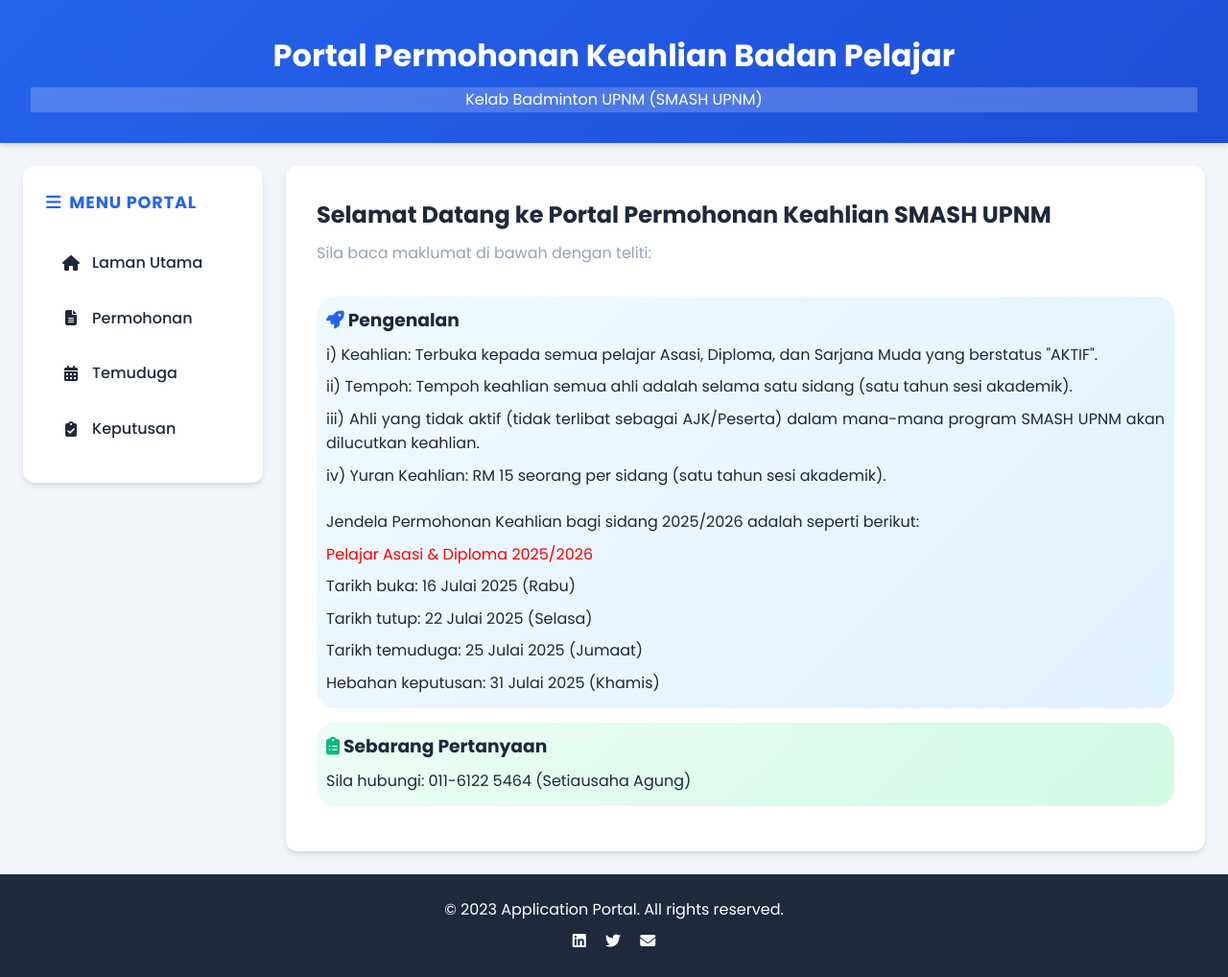
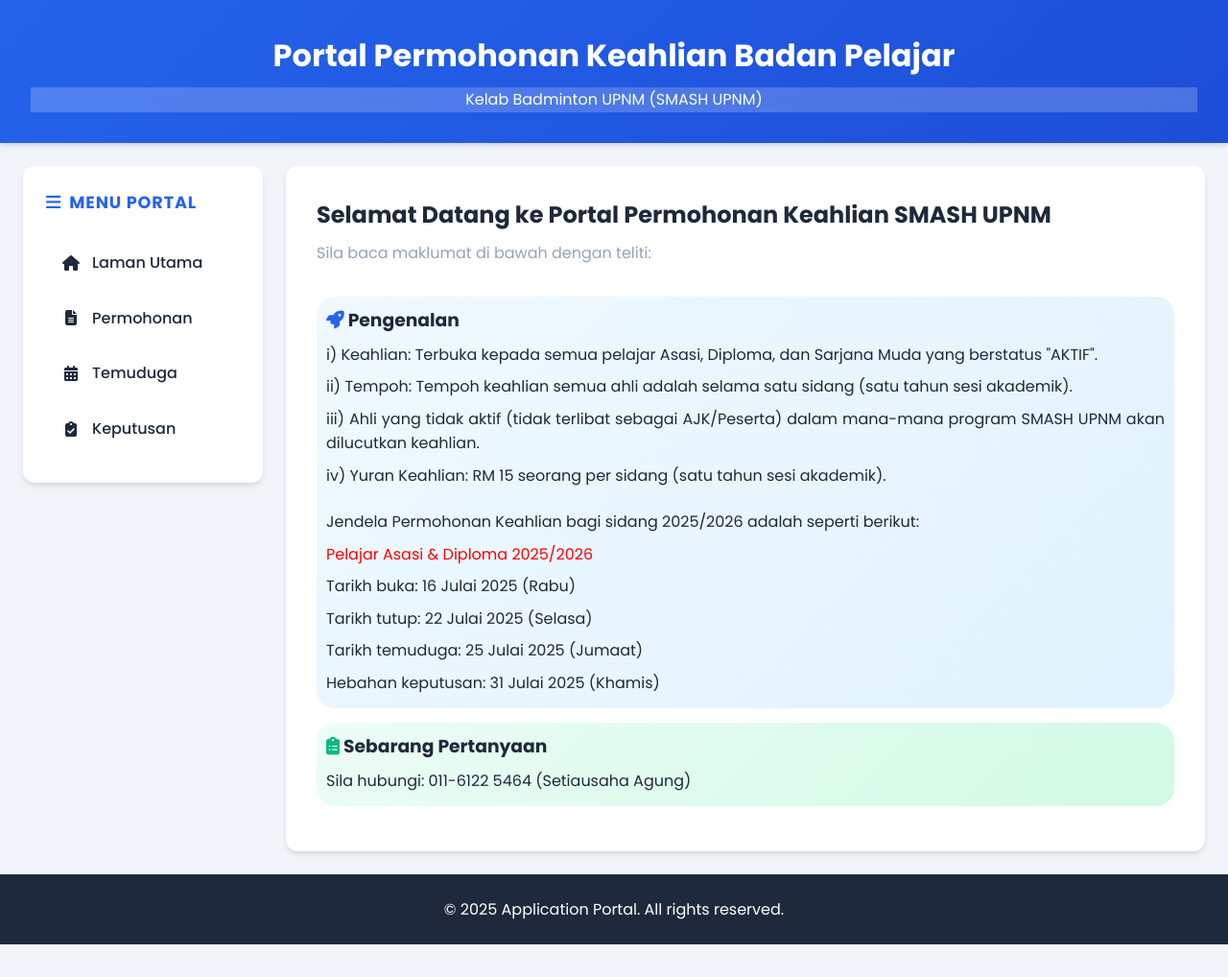
Before and after one commit to smashupnm/officialSMASH, a plain HTML site: page index2.html in a window 1280 px wide. Shown: the whole page at 96% size. After the commit the page ends 984 px from the top, so only its background shows below. Drawn offline with nearby package versions, Linux system fonts and the light colour scheme.

Commit message:
Update index2.html

```diff
--- a/index2.html
+++ b/index2.html
@@ -670,12 +670,12 @@
   </div>
 
   <footer>
-    <p>&copy; 2023 Application Portal. All rights reserved.</p>
-    <div style="margin-top: 0.5rem;">
+    <p>&copy; 2025 Application Portal. All rights reserved.</p>
+    <!--<div style="margin-top: 0.5rem;">
       <a href="#" style="color: white; margin: 0 0.5rem;"><i class="fab fa-linkedin"></i></a>
       <a href="#" style="color: white; margin: 0 0.5rem;"><i class="fab fa-twitter"></i></a>
       <a href="#" style="color: white; margin: 0 0.5rem;"><i class="fas fa-envelope"></i></a>
-    </div>
+    </div>-->
   </footer>
 
   <!-- Success Modal -->
```
